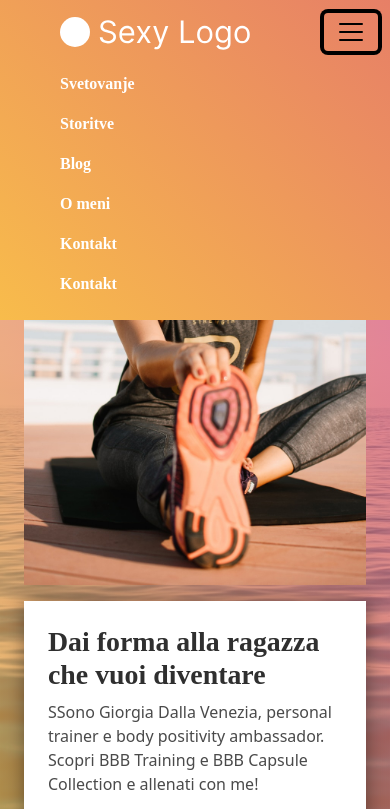
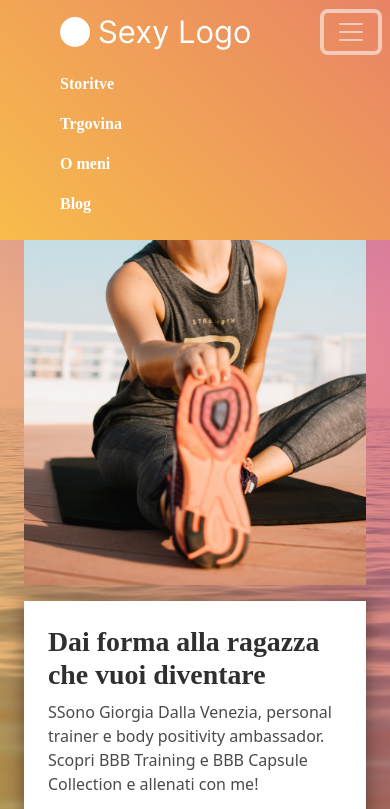
Before and after one commit to Majus1/Sweet-personal-trainer-template, a website: page index.html in a window 390 px wide. Both pictures are taken after a click on the button 351 px from the left and 32 px from the top of the page. Shown: the top 809 px of the page. Drawn offline with nearby package versions, Linux system fonts and the light colour scheme.

Commit message:
Finnishing up for today

```diff
--- a/index.html
+++ b/index.html
@@ -28,39 +28,29 @@
 <body>
 
     <!-- ::::: Header ::::: -->
-    <nav class="background-party  navbar navbar-expand-lg nav-scrolled" id="spt-header">
+    <nav class="background-party  navbar navbar-expand-lg nav-scrolled navbar-dark" id="spt-header">
         <div class="container-lg">
             <a class="navbar-brand  ms-5 ms-lg-0" href="/index.html">
                 <img src="/assets/Icons/sexy-logo.svg" alt="">
             </a>
-            <button class="navbar-toggler" type="button" data-bs-toggle="collapse" data-bs-target="#navbarNav"
-                aria-controls="navbarNav" aria-expanded="false" aria-label="Toggle navigation"
-                onclick="disableScroll()">
-                <svg width="30" height="30" viewBox="0 0 30 30" fill="none" xmlns="http://www.w3.org/2000/svg">
-                    <path d="M4 23H26Z" fill="black" />
-                    <path d="M4 7H26M4 15H26M4 23H26" stroke="black" stroke-width="2" stroke-miterlimit="10"
-                        stroke-linecap="round" />
-                </svg>
+            <button class="navbar-toggler  custom-toggler" type="button" data-bs-toggle="collapse"
+                data-bs-target="#navbarNav" aria-controls="navbarNav" aria-expanded="false"
+                aria-label="Toggle navigation" onclick="disableScroll()">
+                <span class="navbar-toggler-icon"></span>
             </button>
             <div class="collapse navbar-collapse  justify-content-end  py-2 py-lg-0" id="navbarNav">
                 <ul class="navbar-nav">
                     <li class="nav-item ms-5">
-                        <a class="nav-link" aria-current="page" href="#">Svetovanje</a>
-                    </li>
-                    <li class="nav-item ms-5">
                         <a class="nav-link" aria-current="page" href="#">Storitve</a>
                     </li>
                     <li class="nav-item ms-5">
-                        <a class="nav-link" aria-current="page" href="#">Blog</a>
+                        <a class="nav-link" aria-current="page" href="#">Trgovina</a>
                     </li>
                     <li class="nav-item ms-5">
-                        <a class="nav-link" href="#">O meni</a>
+                        <a class="nav-link" aria-current="page" href="#">O meni</a>
                     </li>
                     <li class="nav-item ms-5">
-                        <a class="nav-link" href="#">Kontakt</a>
-                    </li>
-                    <li class="nav-item ms-5">
-                        <a class="nav-link" href="#">Kontakt</a>
+                        <a class="nav-link" aria-current="page" href="#">Blog</a>
                     </li>
                 </ul>
             </div>
@@ -1032,9 +1022,10 @@
     • Trainer stats were developed
     • Develop newsletter section
     • Add footer section ...
+    • Develop normal header
+    • Spacing betwen section need to be bigger
 
     -------
-
-    • Develop normal header
-    • Spacing betwen section need to be bigger
+    • Check navbar toggler opacity it must be at 100%
+    • Develope UI designs for blog an other pages
  -->
--- a/scss-&-bootstrap/style.scss
+++ b/scss-&-bootstrap/style.scss
@@ -84,6 +84,10 @@ button {
 
     a:hover {
         opacity: 75%;
+    }
+
+    .custom-toggler.navbar-toggler {
+        border-color: red!important;
     }
 }
 // scrollable header
```
Also changed, not shown: assets/Icons/navbar-icone.svg, scss-&-bootstrap/style.css, 1 other file.
